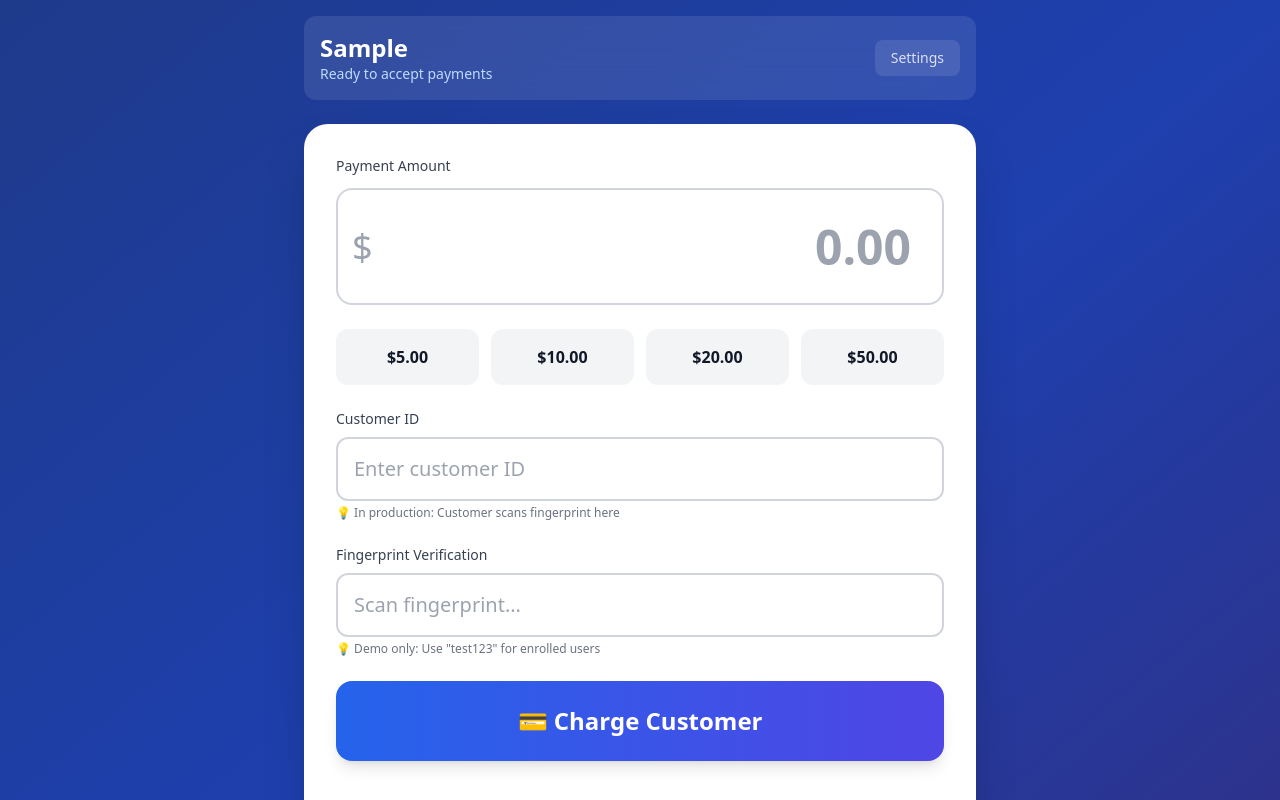
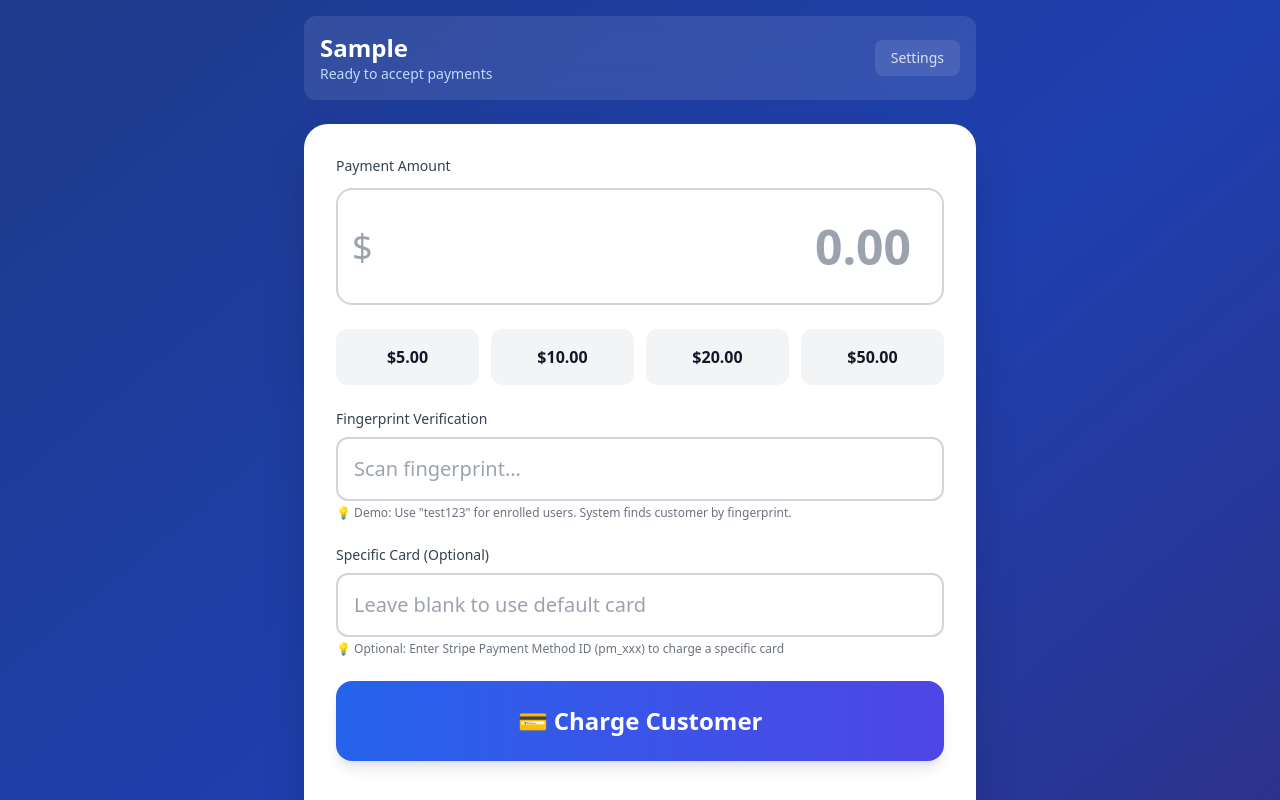
Before and after one commit to protegacloudpay/protega, a Next.js app in the folder frontend/: page /terminal in a window 1280 px wide. Both pictures are taken after typing "Sample", "Sample123" into the empty fields and a click on the button "Activate Terminal". Shown: the top 800 px of the page. Built offline with nearby package versions, Linux system fonts and the light colour scheme.

Commit message:
Fix terminal: correct API format, remove user_id, add card selection

```diff
--- a/frontend/src/pages/terminal.tsx
+++ b/frontend/src/pages/terminal.tsx
@@ -18,7 +18,7 @@ export default function TerminalPage() {
 
   const [amount, setAmount] = useState('');
   const [fingerprint, setFingerprint] = useState('');
-  const [userId, setUserId] = useState('');
+  const [selectedCard, setSelectedCard] = useState('');
   const [loading, setLoading] = useState(false);
   const [message, setMessage] = useState('');
   const [error, setError] = useState('');
@@ -55,12 +55,13 @@ export default function TerminalPage() {
         method: 'POST',
         headers: {
           'Content-Type': 'application/json',
-          'X-Terminal-Key': terminalKey,
         },
         body: JSON.stringify({
-          user_id: parseInt(userId),
-          fingerprint_hash: fingerprint,
+          terminal_api_key: terminalKey,
+          fingerprint_sample: fingerprint,
           amount_cents: Math.round(parseFloat(amount) * 100),
+          currency: 'usd',
+          ...(selectedCard ? { payment_method_provider_ref: selectedCard } : {}),
         }),
       });
 
@@ -72,7 +73,7 @@ export default function TerminalPage() {
         setTimeout(() => {
           setAmount('');
           setFingerprint('');
-          setUserId('');
+          setSelectedCard('');
           setMessage('');
         }, 3000);
       } else {
@@ -224,24 +225,6 @@ export default function TerminalPage() {
               ))}
             </div>
 
-            {/* User ID (simulates fingerprint lookup) */}
-            <div>
-              <label className="block text-sm font-medium text-gray-700 mb-2">
-                Customer ID
-              </label>
-              <input
-                type="number"
-                value={userId}
-                onChange={(e) => setUserId(e.target.value)}
-                placeholder="Enter customer ID"
-                className="w-full px-4 py-4 text-xl border-2 border-gray-300 rounded-xl focus:ring-4 focus:ring-blue-500 focus:border-blue-500"
-                required
-              />
-              <p className="text-xs text-gray-500 mt-1">
-                💡 In production: Customer scans fingerprint here
-              </p>
-            </div>
-
             {/* Fingerprint (simulated) */}
             <div>
               <label className="block text-sm font-medium text-gray-700 mb-2">
@@ -256,7 +239,24 @@ export default function TerminalPage() {
                 required
               />
               <p className="text-xs text-gray-500 mt-1">
-                💡 Demo only: Use "test123" for enrolled users
+                💡 Demo: Use "test123" for enrolled users. System finds customer by fingerprint.
+              </p>
+            </div>
+
+            {/* Card Selection (Optional) */}
+            <div>
+              <label className="block text-sm font-medium text-gray-700 mb-2">
+                Specific Card (Optional)
+              </label>
+              <input
+                type="text"
+                value={selectedCard}
+                onChange={(e) => setSelectedCard(e.target.value)}
+                placeholder="Leave blank to use default card"
+                className="w-full px-4 py-4 text-xl border-2 border-gray-300 rounded-xl focus:ring-4 focus:ring-blue-500 focus:border-blue-500"
+              />
+              <p className="text-xs text-gray-500 mt-1">
+                💡 Optional: Enter Stripe Payment Method ID (pm_xxx) to charge a specific card
               </p>
             </div>
 
@@ -288,7 +288,7 @@ export default function TerminalPage() {
                 onClick={() => {
                   setAmount('');
                   setFingerprint('');
-                  setUserId('');
+                  setSelectedCard('');
                   setMessage('');
                   setError('');
                 }}
```
